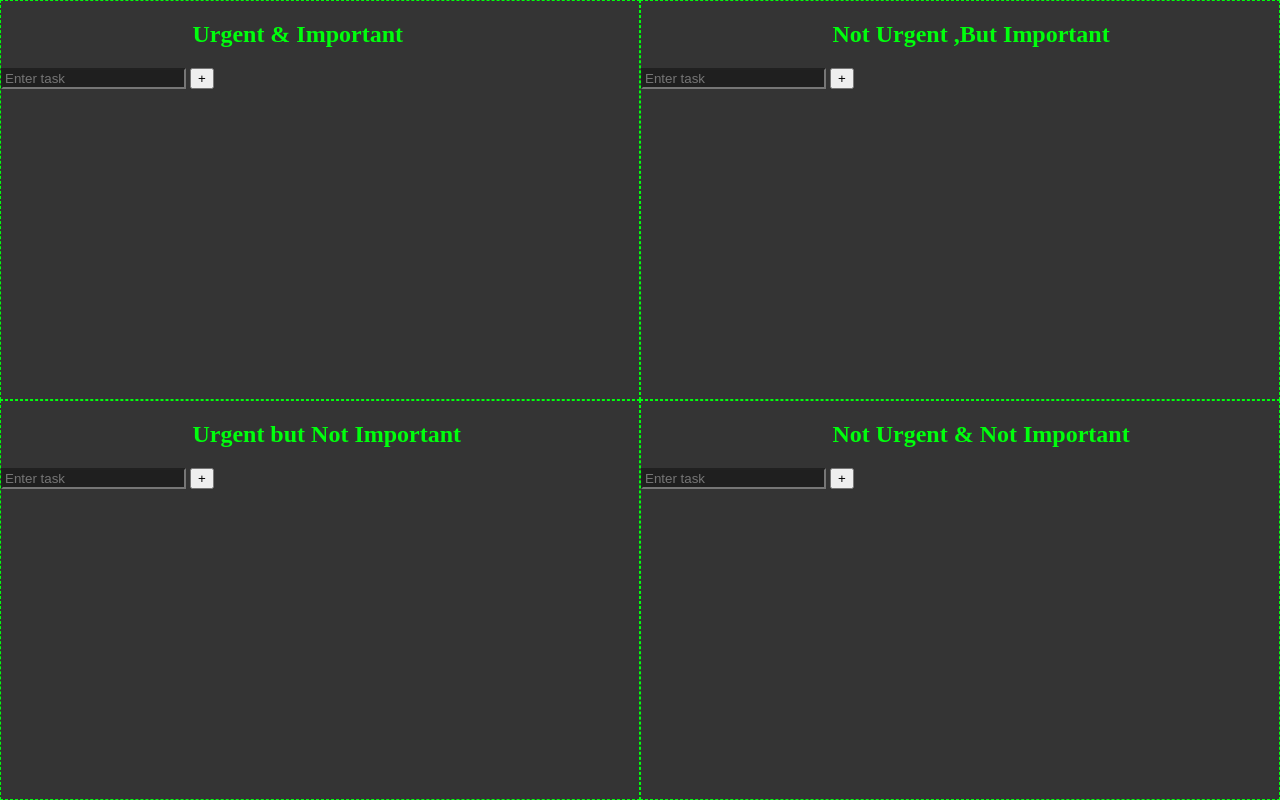
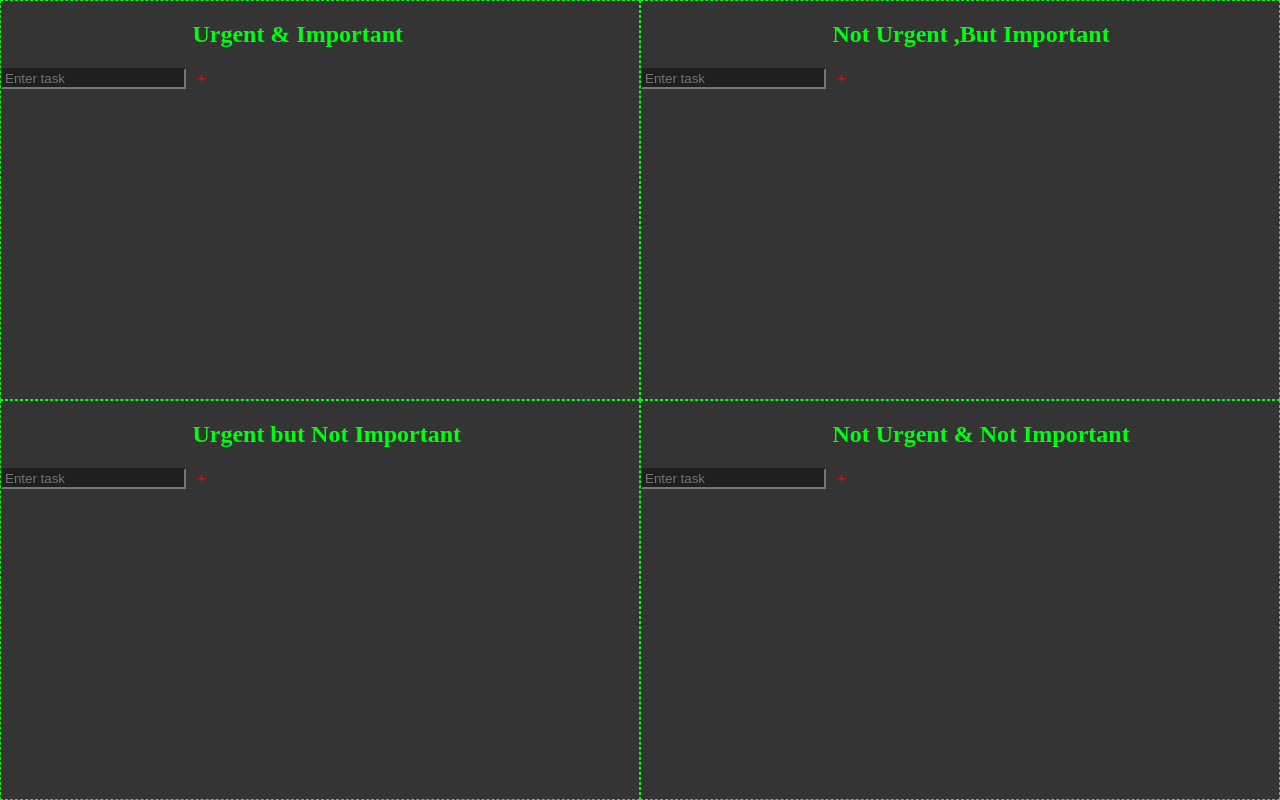
Before and after one commit to harsh-100/timeQuadrant, a Node server app: page / in a window 1280 px wide. Run offline with Node 20, Linux system fonts and the light colour scheme.

Commit message:
hover on button to cursor

```diff
--- a/public/css/style.css
+++ b/public/css/style.css
@@ -26,3 +26,13 @@ div {
   .bottom { height: 50%; bottom: 0; }
   .left   { width:  50%; left:   0; }
   .right  { width:  50%; right:  0; }
+
+  button{
+
+        background:none;
+        border:none;
+        color:red;
+        font-family:Verdana, Geneva, sans-serif;
+        cursor:pointer;
+
+  }
```
